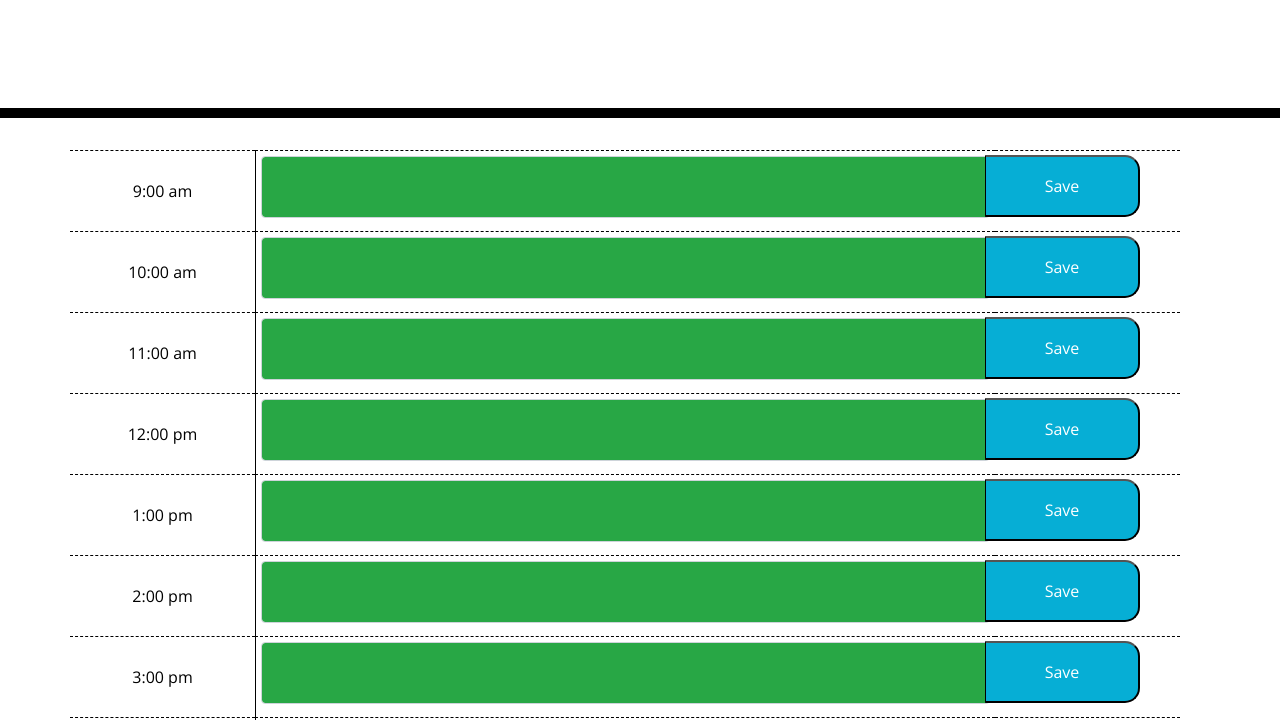
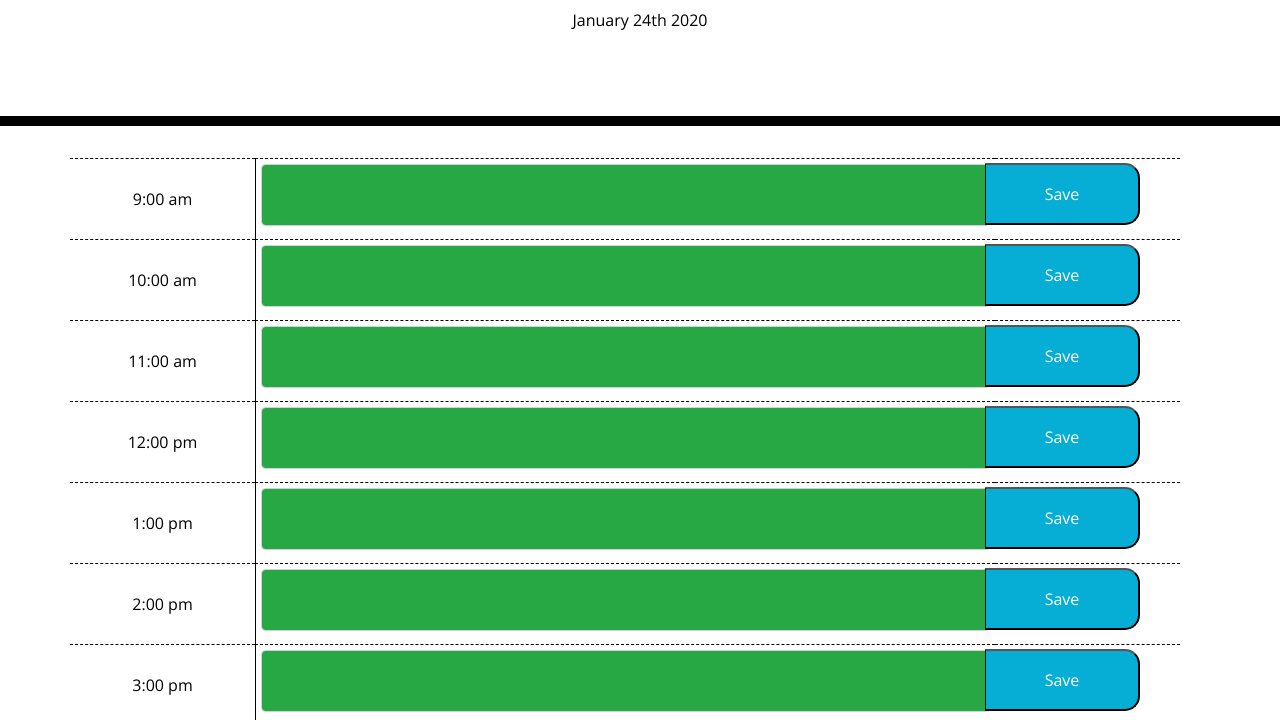
Before and after one commit to tabby-lab/Work_Day_Scheduler, a plain HTML site: page Scheduler/index.html in a window 1280 px wide. Shown: the part 182-902 px from the top of the page. Drawn offline with nearby package versions, Linux system fonts and the light colour scheme.

Commit message:
final push

```diff
--- a/Scheduler/script.js
+++ b/Scheduler/script.js
@@ -1,17 +1,20 @@
 //Setting an array of times
 var workHours=[9, 10, 11, 12, 13, 14, 15, 16, 17];
 
-
+// var rightNow=moment()
 //Function to display planner..setting a var for moment with a for loop describing the hours
 //starting from 9am to 5pm(17)
 function displayPlanner(){
 var currentHour=moment().hour()
+const now = moment().format('MMMM Do YYYY');
+
+$("#now").text(now);
 for (let index = 0; index < workHours.length; index++) {
 
     //Creating a row dynamically for HTML
      var row=$("<div class='row'>")
      //Col 1 is for hours. creating dynamically
-    var columnOne=$("<div class='col-sm-2  '>")
+    var columnOne=$("<div class='col-sm-2'>")
     //Col 1 attribute setting up dynamically to center the text(css)
     columnOne.attr("style","text-align:center")
     //My 9-17 array which are just numners are now am if the hour is less than 12pm
@@ -29,6 +32,7 @@ for (let index = 0; index < workHours.length; index++) {
     //are just bootstrap colors for the text according ti time.the danger color is red and is for
     //the current hour
     var columnTwo=$("<div class='col-sm-8'>")
+    //form control = 100% width
     var textarea=$("<textarea class='bg-danger form-control'>")
     //This is explaining if the current hour is less than working hour then change color grey
     if (currentHour<workHours[index]){
@@ -57,7 +61,7 @@ for (let index = 0; index < workHours.length; index++) {
     //appending all columns
     row.append(columnOne,columnTwo,columnThree)
 
-
+    //show planner is my div class in my html
     $(".showPlanner").append(row)
 
 }
--- a/Scheduler/style.css
+++ b/Scheduler/style.css
@@ -4,7 +4,10 @@ body {
     line-height: 1;
   }
 
-
+/* .now{
+  width:20px;
+  height:20px
+} */
 
 
 
```
